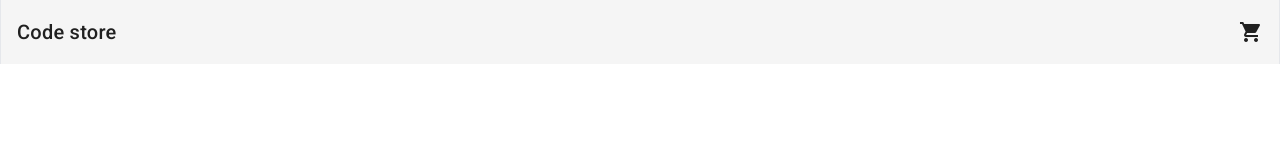
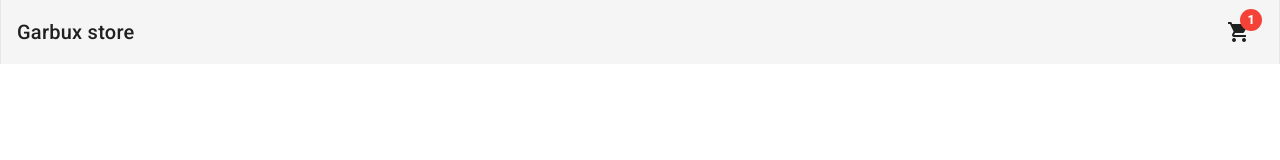
Before and after one commit to Jeanll7/E-Commerce-Store, an Angular app: page / in a window 1280 px wide. Shown: the top 160 px of the page. Built offline with nearby package versions, Linux system fonts and the light colour scheme.

Commit message:
menu cart

```diff
--- a/src/app/components/header/header.component.html
+++ b/src/app/components/header/header.component.html
@@ -1,5 +1,21 @@
-<mat-toolbar class="justify-between max-w-7xl mx-auto border-x">
-    <a routerLink="home">Code store</a>
-    <mat-icon>shopping_cart</mat-icon>
-
+<mat-toolbar class="justify-between max-w-7xl mx-auto border-x bg-teal-100">
+    <a routerLink="home">Garbux  store</a>
+    <button mat-icon-button [matMenuTriggerFor]="menu">
+      <mat-icon
+        [matBadge]="1"
+        matBadgeColor="warn"
+      >shopping_cart</mat-icon>
+    </button>
+    <mat-menu #menu="matMenu">
+        <div class="p-3 divide-y divide-solid">
+            <div class="pb-3 flex justify-between">
+                <span class="mr-16">1 Item</span>
+                <a routerLink="cart">Ver Card</a>
+            </div>
+            <div class="flex justify-between font-light mb-2">
+                keyboard x 1
+                <span class="font-bold">{{ '150' | currency }}</span>
+            </div>
+        </div>
+    </mat-menu>
 </mat-toolbar>
```
